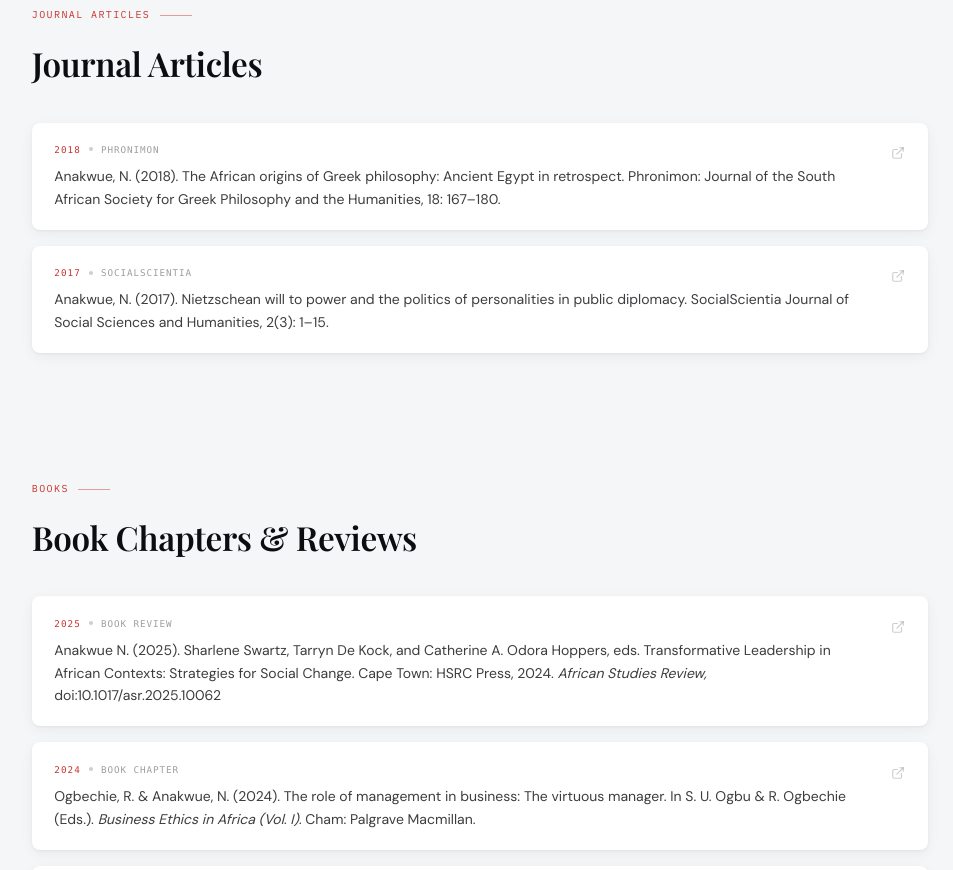
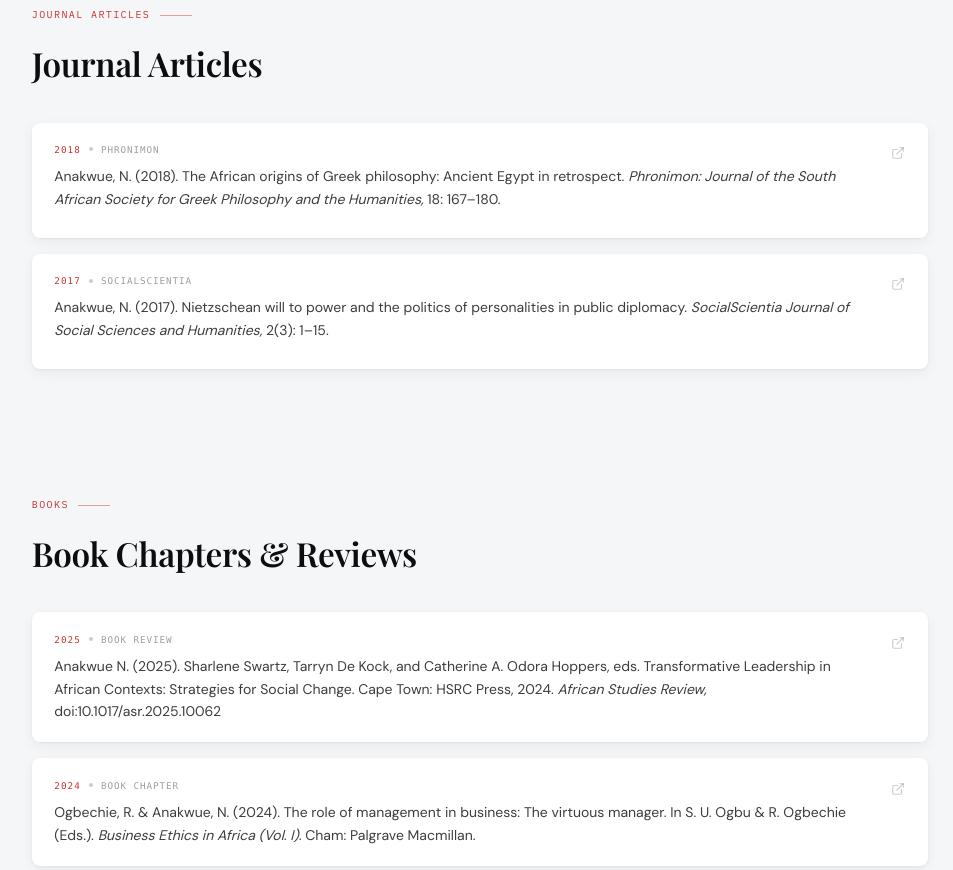
Before and after one commit to Nickybert/nickybert.github.io, a React (Vite) app: page / in a window 1280 px wide. Shown: the part 2700-3570 px from the top of the page, without its empty margins (45-998 px from the left). Built offline with nearby package versions, Linux system fonts and the light colour scheme; a web font is replaced by a local one.

Commit message:
Update Publications.tsx

```diff
--- a/src/sections/Publications.tsx
+++ b/src/sections/Publications.tsx
@@ -1,19 +1,30 @@
 import { ExternalLink } from 'lucide-react';
 
-const publications = [
+interface PublicationEntry {
+  before: string;
+  venue: string;
+  after: string;
+  link: string;
+  year: string;
+  journal: string;
+}
+
+const publications: PublicationEntry[] = [
   {
-    citation:
-      "Anakwue, N. (2018). The African origins of Greek philosophy: Ancient Egypt in retrospect. Phronimon: Journal of the South African Society for Greek Philosophy and the Humanities, 18: 167–180.",
-    link: "https://unisapressjournals.co.za/index.php/Phronimon/article/view/2361",
-    year: "2018",
-    journal: "Phronimon",
+    before: 'Anakwue, N. (2018). The African origins of Greek philosophy: Ancient Egypt in retrospect.',
+    venue: 'Phronimon: Journal of the South African Society for Greek Philosophy and the Humanities,',
+    after: '18: 167\u2013180.',
+    link: 'https://unisapressjournals.co.za/index.php/Phronimon/article/view/2361',
+    year: '2018',
+    journal: 'Phronimon',
   },
   {
-    citation:
-      "Anakwue, N. (2017). Nietzschean will to power and the politics of personalities in public diplomacy. SocialScientia Journal of Social Sciences and Humanities, 2(3): 1–15.",
-    link: "https://journals.aphriapub.com/index.php/SS/article/view/164",
-    year: "2017",
-    journal: "SocialScientia",
+    before: 'Anakwue, N. (2017). Nietzschean will to power and the politics of personalities in public diplomacy.',
+    venue: 'SocialScientia Journal of Social Sciences and Humanities,',
+    after: '2(3): 1\u201315.',
+    link: 'https://journals.aphriapub.com/index.php/SS/article/view/164',
+    year: '2017',
+    journal: 'SocialScientia',
   },
 ];
 
@@ -24,7 +35,6 @@ const Publications = () => (
       <h2 className="animate-slide-left text-[clamp(24px,2.6vw,36px)] font-semibold text-[#0B0D10] mb-8">
         Journal Articles
       </h2>
-
       <div className="space-y-4 stagger-children max-w-4xl">
         {publications.map((pub, i) => (
           <a
@@ -46,9 +56,9 @@ const Publications = () => (
                     {pub.journal}
                   </span>
                 </div>
-                <p className="text-[14px] text-[#0B0D10]/80 leading-relaxed">
-                  {pub.citation}
-                </p>
+                <p className="text-[14px] text-[#0B0D10]/80 leading-relaxed mb-2">
+                    {pub.before} <em>{pub.venue}</em> {pub.after}
+                    </p>
               </div>
               <ExternalLink
                 size={14}
```
